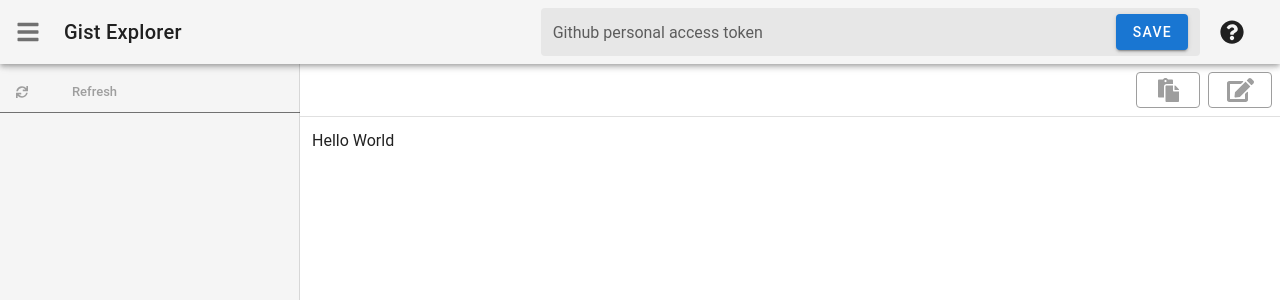
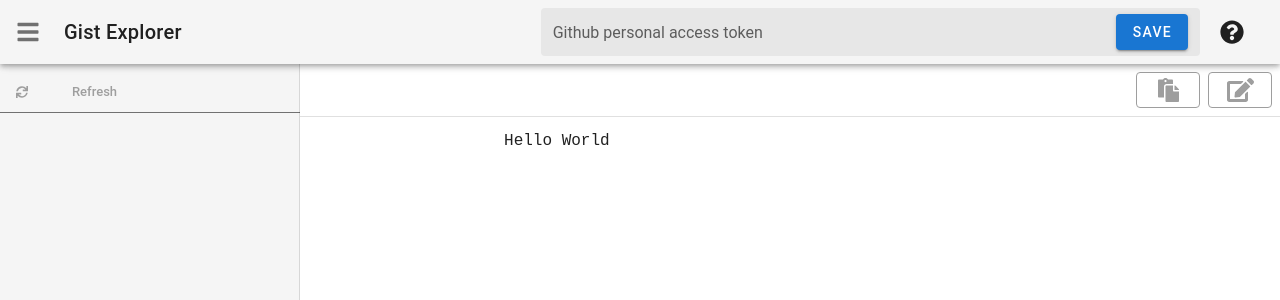
Before and after one commit to ste-xx/gist-dev-tool-explorer, a Vue app: page / in a window 1280 px wide. Shown: the top 300 px of the page. Built offline with nearby package versions, Linux system fonts and the light colour scheme; the HTML template or start-up script is replaced by a standard one.

Commit message:
fix string format

```diff
--- a/src/App.vue
+++ b/src/App.vue
@@ -76,10 +76,10 @@
             </v-banner>
             <div style="display: flex; height: calc(100% - 80px)">
                 <div style="width:var(--drawer-width);"/>
-                <div ref="sourceCode" class="code mt-3 ml-3 mr-3 mb-3"
+                <pre ref="sourceCode"  style="display: block" class="code mt-3 ml-3 mr-3 mb-3"
                      :contenteditable="editMode">
-                    {{ sourceCode}}
-                </div>
+                    {{ sourceCode }}
+                </pre>
             </div>
             <v-snackbar color="primary" v-model="copySnackbar">
                 Code copied!
@@ -124,7 +124,7 @@
         methods: {
             show(gist) {
                 this.editMode = false;
-                this.sourceCode = gist.text;
+                this.sourceCode = "\n"+gist.text.trim();
             },
             async load() {
                 this.isLoading = true;
```
